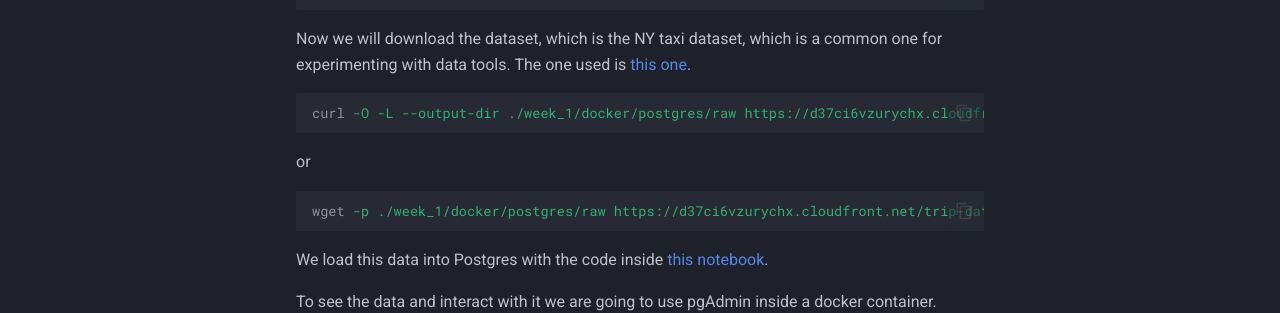
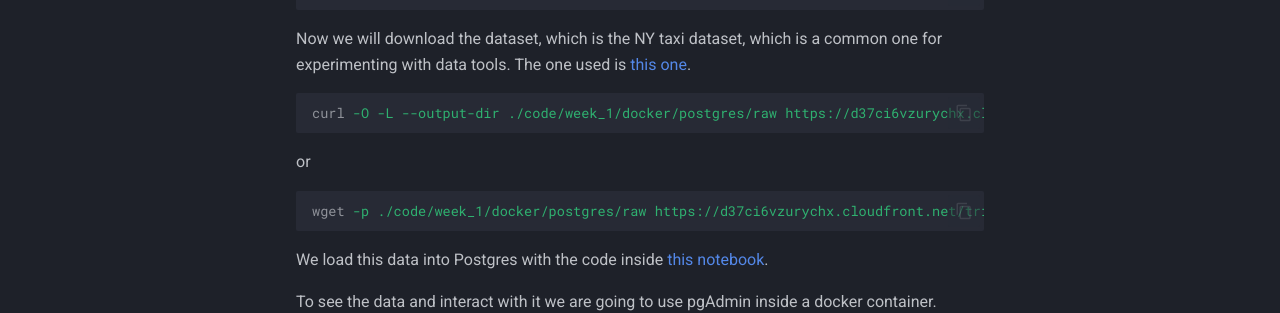
Before and after one commit to Tonivalle/DTC-DE-Course, an MkDocs documentation site: the page built from docs/week_1/4-postgres.md, in a window 1280 px wide and 900 px high, scrolled down 903 px. Shown: the part 385-698 px from the top of the window. Built offline with MkDocs 1.6.1 and Material for MkDocs 9.7.7, drawn with Linux system fonts in a browser that asks for light colours; comment, search, counter and statistics services are not loaded; some of the changed text lies outside the part shown.

Commit message:
Corrected routes in docs.

````diff
--- a/docs/week_1/4-postgres.md
+++ b/docs/week_1/4-postgres.md
@@ -12,7 +12,7 @@ docker run -it \
   -e POSTGRES_USER="root" \
   -e POSTGRES_PASSWORD="root" \
   -e POSTGRES_DB="ny_taxi" \
-  -v $(pwd)/week_1/docker/postgres/data:/var/lib/postgresql/data \
+  -v $(pwd)/code/week_1/docker/postgres/data:/var/lib/postgresql/data \
   -p 5432:5432 \
   postgres:13
 ```
@@ -44,11 +44,11 @@ poetry add jupyter pandas sqlalchemy
 Now we will download the dataset, which is the NY taxi dataset, which is a common one for experimenting with data tools. The one used is [this one](https://d37ci6vzurychx.cloudfront.net/trip-data/yellow_tripdata_2022-01.parquet).
 
 ```properties
-curl -O -L --output-dir ./week_1/docker/postgres/raw https://d37ci6vzurychx.cloudfront.net/trip-data/yellow_tripdata_2022-01.parquet
+curl -O -L --output-dir ./code/week_1/docker/postgres/raw https://d37ci6vzurychx.cloudfront.net/trip-data/yellow_tripdata_2022-01.parquet
 ```
 or
 ```properties
-wget -p ./week_1/docker/postgres/raw https://d37ci6vzurychx.cloudfront.net/trip-data/yellow_tripdata_2022-01.parquet
+wget -p ./code/week_1/docker/postgres/raw https://d37ci6vzurychx.cloudfront.net/trip-data/yellow_tripdata_2022-01.parquet
 ```
 
 We load this data into Postgres with the code inside [this notebook](./docker/postgres/data_to_postgres.ipynb).
````
Also changed, not shown: docs/week_1/5-networks.md (+1 -1 lines).
